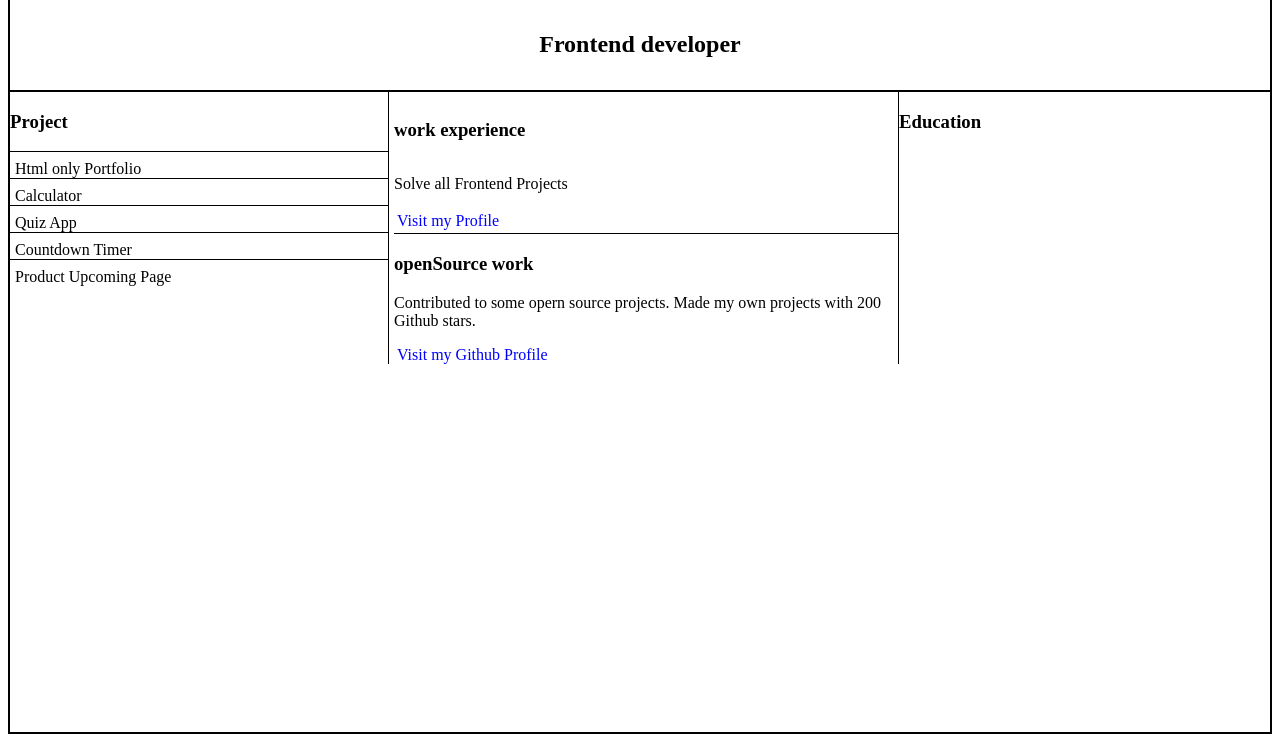
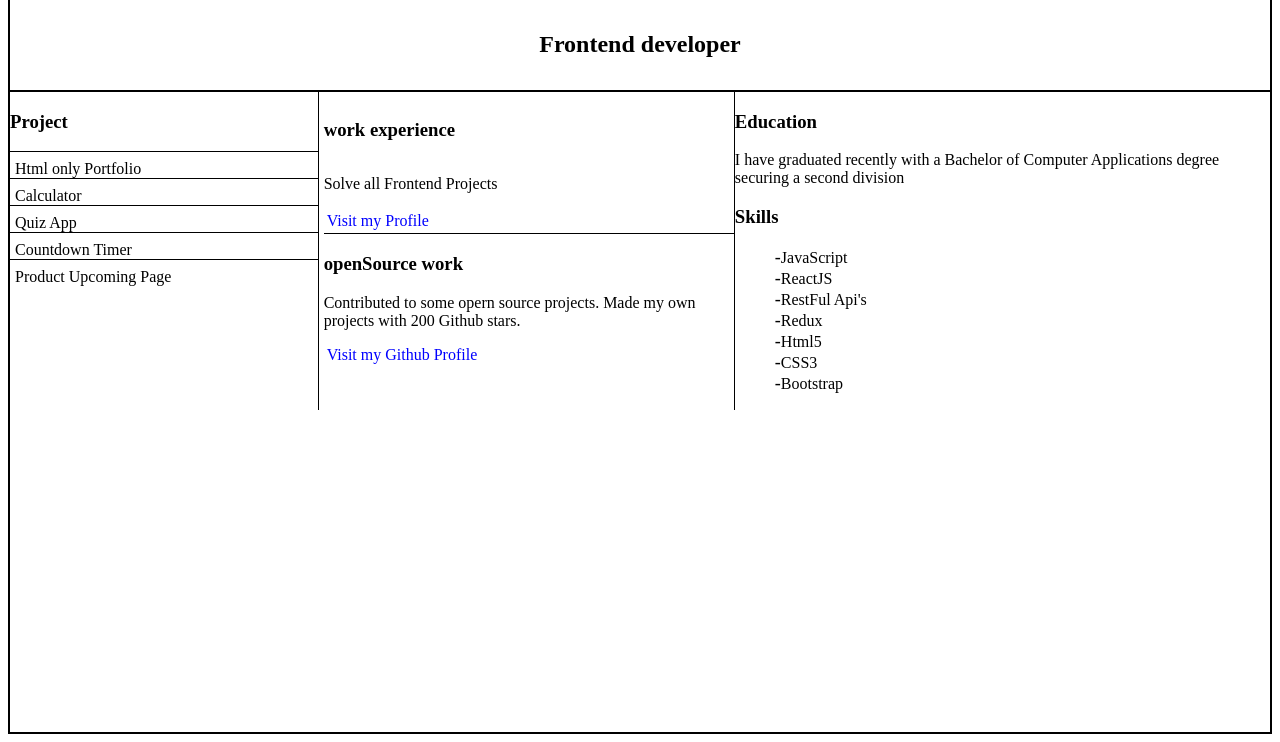
Before and after one commit to parvejg/personal-portfolio, a plain HTML site: page index.html in a window 1280 px wide. Shown: the part 78-820 px from the top of the page. Drawn offline with Linux system fonts and the light colour scheme.

Commit message:
Education section completed

```diff
--- a/index.html
+++ b/index.html
@@ -37,6 +37,17 @@
       </secttion>
       <secttion class="education">
         <h3>Education</h3>
+        <p>I have graduated recently with a Bachelor of Computer Applications degree securing a second division</p>
+        <h3>Skills</h3>
+        <ul type="none">
+         <li>JavaScript</li>
+         <li>ReactJS</li>
+         <li>RestFul Api's</li>
+         <li>Redux</li>
+         <li>Html5</li>
+         <li>CSS3</li>
+         <li>Bootstrap</li>
+        </ul>
       </secttion>
     </article>
   </body>
--- a/style.css
+++ b/style.css
@@ -56,7 +56,10 @@ article {
 .openSource-work {
   border-top: 1px solid black;
 }
-
+li:before {
+content: "-";
+font-size: large;
+ }
 @media (max-width: 400px) {
   .nav-wrapper,
   article {
```
